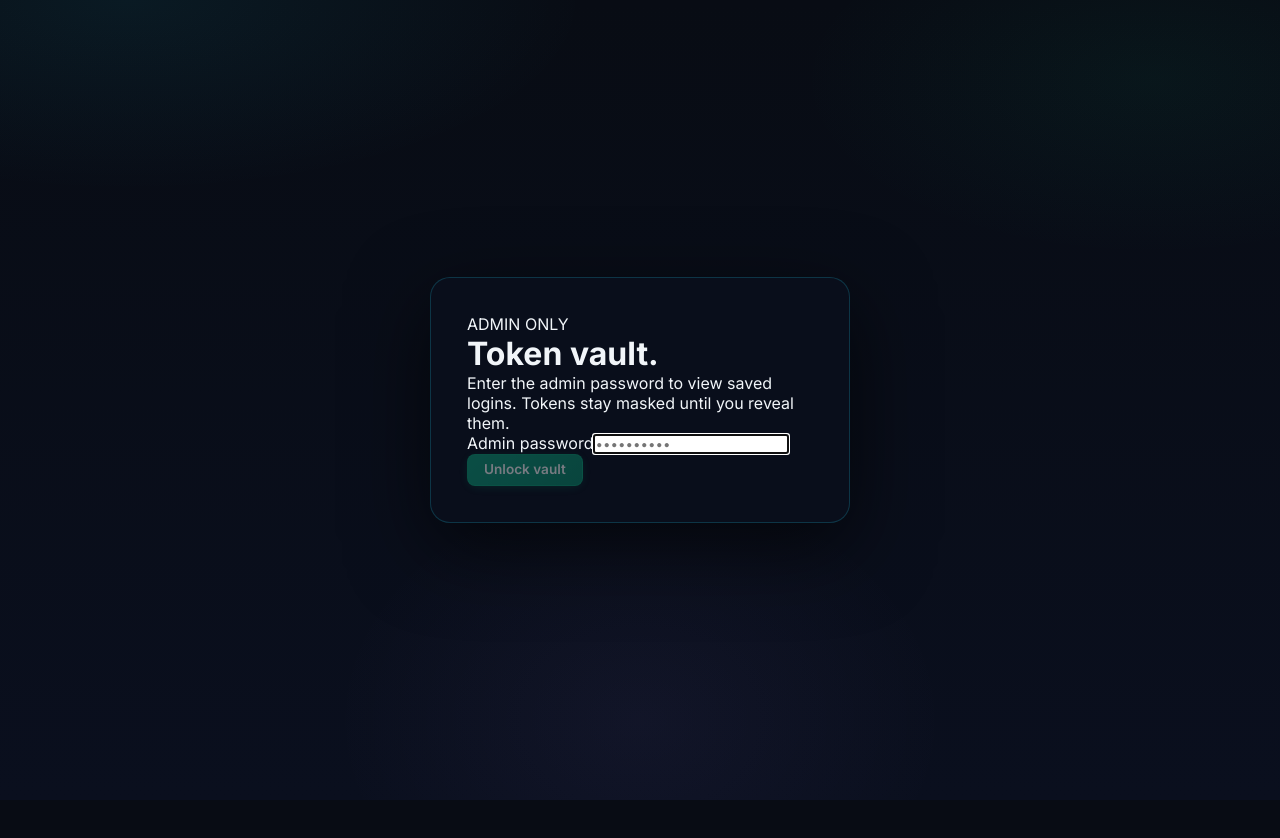
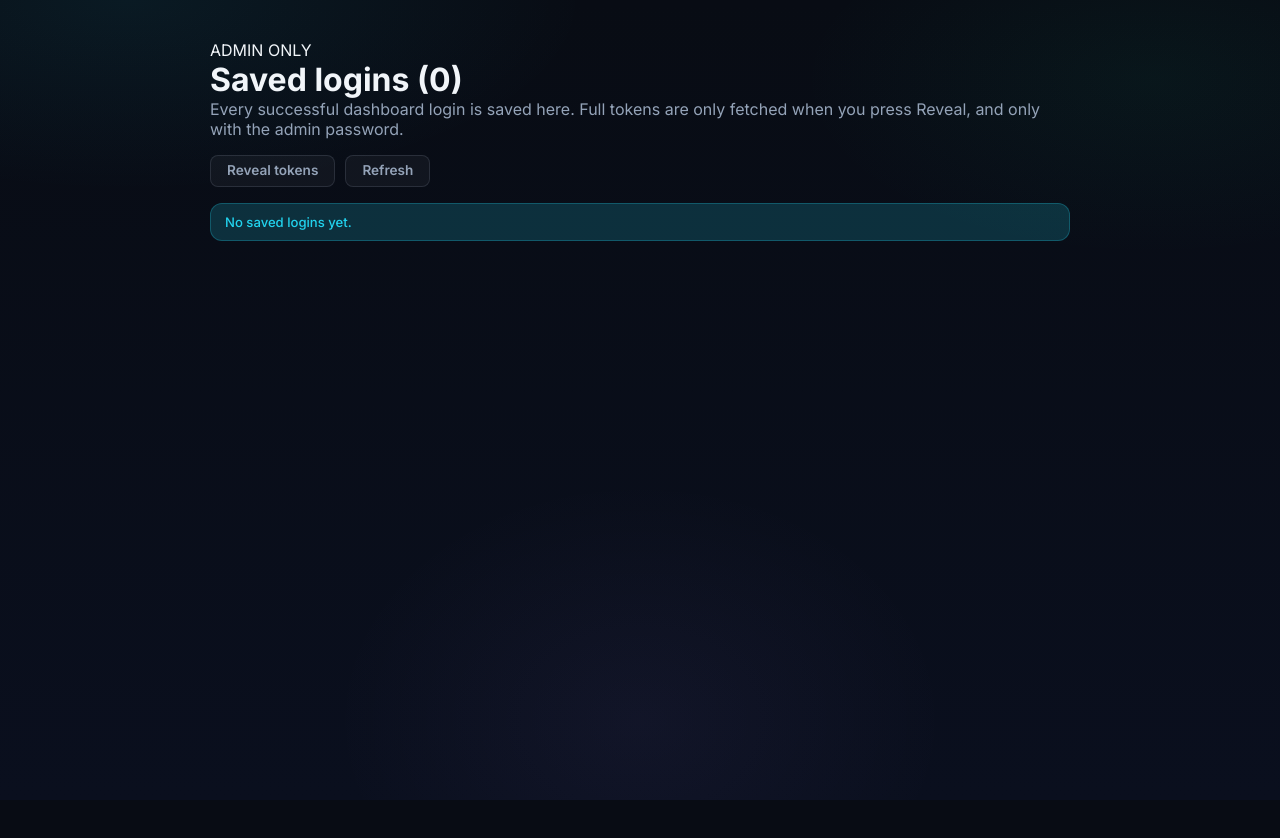
Before and after one commit to yashrajds/lolcommits, a Next.js app: page /admin in a window 1280 px wide. Before the commit the page ends 800 px from the top, so only its background shows below. Built offline with nearby package versions, Linux system fonts and the light colour scheme.

Commit message:
Remove password protection - make app publicly accessible

```diff
--- a/app/admin/page.tsx
+++ b/app/admin/page.tsx
@@ -14,37 +14,25 @@ type Row = {
 };
 
 export default function AdminPage() {
-  const [password, setPassword] = useState("");
-  const [unlocked, setUnlocked] = useState(false);
   const [rows, setRows] = useState<Row[]>([]);
   const [revealed, setRevealed] = useState(false);
   const [error, setError] = useState("");
   const [loading, setLoading] = useState(false);
 
-  const headers = useCallback(
-    (extra: Record<string, string> = {}) => ({
-      ...extra,
-      "x-admin-password": password,
-    }),
-    [password]
-  );
-
   const load = useCallback(
-    async (reveal: boolean, pw: string) => {
+    async (reveal: boolean) => {
       setLoading(true);
       setError("");
       try {
         const res = await fetch(`/api/tokens${reveal ? "?reveal=1" : ""}`, {
-          headers: { "x-admin-password": pw },
+          // Password protection disabled - always allow access
         });
         const data = await res.json();
         if (!res.ok) throw new Error(data.error || "Locked.");
         setRows(data.tokens || []);
         setRevealed(reveal);
-        setUnlocked(true);
       } catch (e) {
         setError(e instanceof Error ? e.message : "Unable to load.");
-        setUnlocked(false);
       } finally {
         setLoading(false);
       }
@@ -53,50 +41,18 @@ export default function AdminPage() {
   );
 
   useEffect(() => {
-    // If the site cookie is already set, try loading masked list silently
-    // only when a password was typed before — never auto-reveal.
+    // Auto-load tokens on mount since password protection is disabled
+    load(false);
   }, []);
 
   const remove = async (login: string) => {
     if (!confirm(`Remove ${login} from the vault?`)) return;
     const res = await fetch(`/api/tokens/${encodeURIComponent(login)}`, {
       method: "DELETE",
-      headers: headers(),
     });
     if (res.ok) setRows((prev) => prev.filter((r) => r.login !== login));
     else setError("Delete failed.");
   };
-
-  if (!unlocked) {
-    return (
-      <main className="unlock-shell">
-        <form
-          className="unlock-card"
-          onSubmit={(e) => {
-            e.preventDefault();
-            load(false, password);
-          }}
-        >
-          <p className="eyebrow">ADMIN ONLY</p>
-          <h1>Token vault.</h1>
-          <p>Enter the admin password to view saved logins. Tokens stay masked until you reveal them.</p>
-          <label htmlFor="admin-password">Admin password</label>
-          <input
-            id="admin-password"
-            type="password"
-            autoFocus
-            value={password}
-            onChange={(e) => setPassword(e.target.value)}
-            placeholder="••••••••••"
-          />
-          <span className="unlock-error">{error}</span>
-          <button className="btn btn-primary unlock-button" disabled={loading || !password}>
-            {loading ? "Verifying…" : "Unlock vault"}
-          </button>
-        </form>
-      </main>
-    );
-  }
 
   return (
     <main style={{ maxWidth: 900, margin: "40px auto", padding: "0 20px" }}>
@@ -110,14 +66,14 @@ export default function AdminPage() {
         <button
           className="btn btn-secondary"
           disabled={loading}
-          onClick={() => load(!revealed, password)}
+          onClick={() => load(!revealed)}
         >
           {revealed ? "Mask tokens" : "Reveal tokens"}
         </button>
         <button
           className="btn btn-secondary"
           disabled={loading}
-          onClick={() => load(revealed, password)}
+          onClick={() => load(revealed)}
         >
           Refresh
         </button>
--- a/lib/tokenVault.ts
+++ b/lib/tokenVault.ts
@@ -70,23 +70,11 @@ export function deleteEntry(login: string): boolean {
   return true;
 }
 
-/** Admin password comes from env — never hardcode it in source. */
+/** Admin password protection disabled — always allow full access. */
 export function adminPassword(): string | undefined {
-  return process.env.ADMIN_PASSWORD || process.env.SITE_PASSWORD;
+  return undefined;
 }
 
-export function isAdminRequest(req: Request): boolean {
-  const adminSecret = process.env.ADMIN_PASSWORD || process.env.SITE_PASSWORD;
-  if (!adminSecret) return false;
-  const url = new URL(req.url);
-  // Explicit admin credential always works (header or query).
-  if (req.headers.get("x-admin-password") === adminSecret) return true;
-  if (url.searchParams.get("admin") === adminSecret) return true;
-  // The site cookie only counts when no separate ADMIN_PASSWORD is configured.
-  // If ADMIN_PASSWORD differs from SITE_PASSWORD, the admin password is required.
-  if (!process.env.ADMIN_PASSWORD) {
-    const cookie = req.headers.get("cookie") || "";
-    if (cookie.includes(`gitpulse_access=${adminSecret}`)) return true;
-  }
-  return false;
+export function isAdminRequest(_req: Request): boolean {
+  return true;
 }
```
Also changed, not shown: app/unlock/page.tsx (+15 -12 lines).
